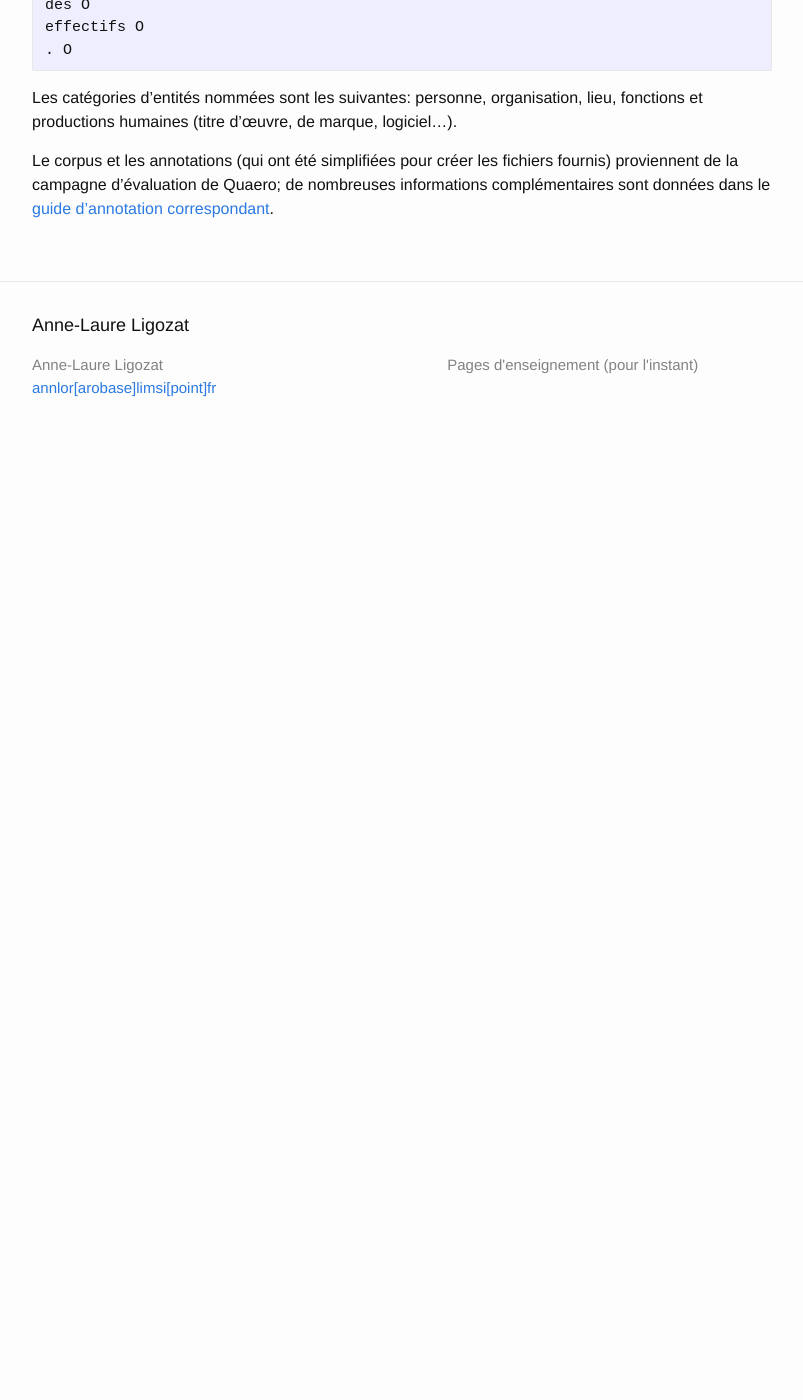
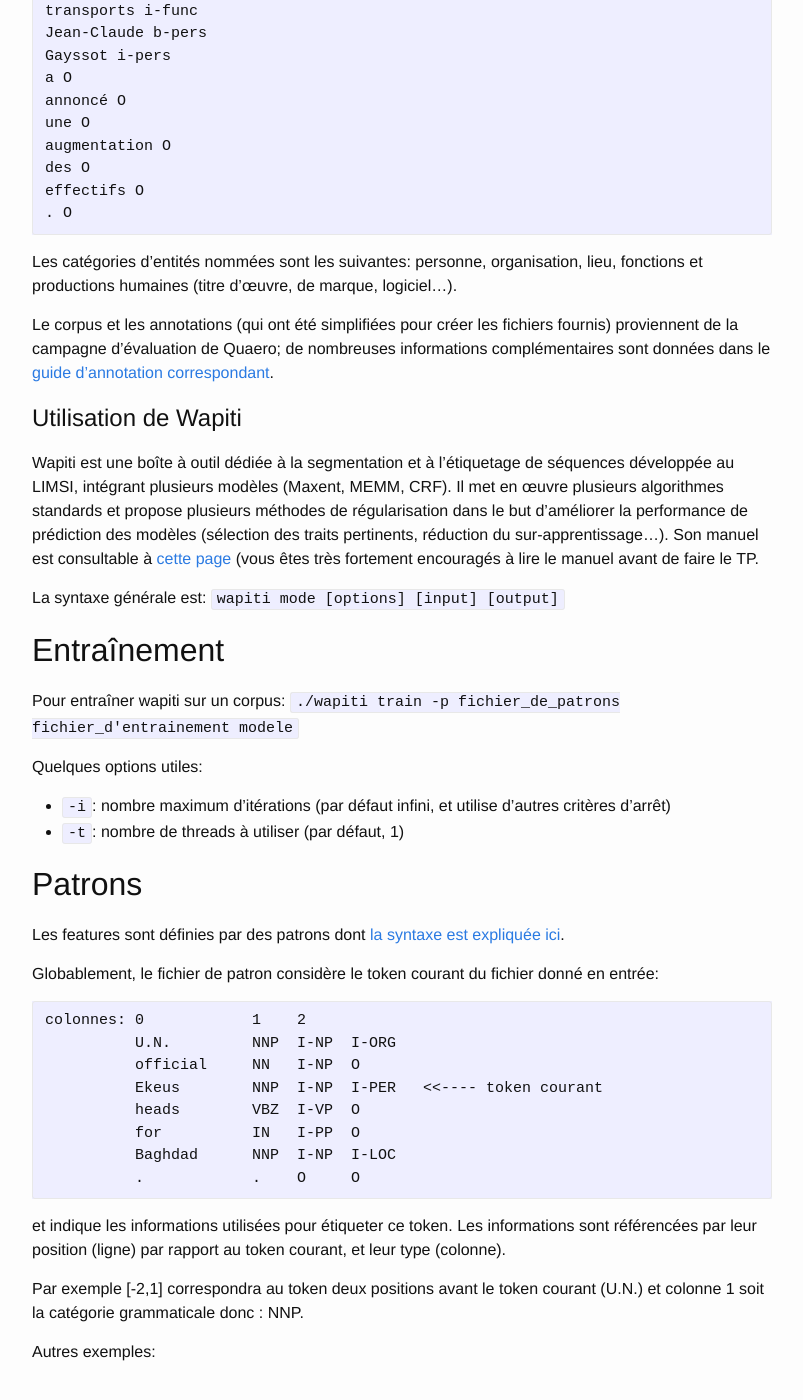
Before and after one commit to annlor/annlor.github.io, a Jekyll site: the page built from _posts/2017-09-28-aic-tp2.markdown, in a window 1280 px wide and 1400 px high, scrolled down 1728 px. Shown: the whole window, without its empty margins (238-1041 px from the left). Built offline with Jekyll 4.4.1, drawn with Linux system fonts in a browser that asks for light colours; before the commit the page ends 2187 px from its top, so only the background shows below that.

Commit message:
modif tp2

````diff
--- a/_posts/2017-09-28-aic-tp2.markdown
+++ b/_posts/2017-09-28-aic-tp2.markdown
@@ -36,17 +36,19 @@ Chacun de ces corpus est au format [Conll2003](http://www.cnts.ua.ac.be/conll200
 Les étiquettes de chunk et d'entité nommée sont au format I-TYPE qui indique que le mot fait partie d'une entité de type TYPE. Si deux entités de même type se suivent, le premier mot de la seconde aura pour étiquette B-TYPE pour indiquer qu'il s'agit d'une nouvelle entité. L'étiquette O indique que le mot ne fait pas partie d'une entité.
 
 Exemple:
-```U.N.         NNP  I-NP  I-ORG
+```
+U.N.         NNP  I-NP  I-ORG
 official     NN   I-NP  O
 Ekeus        NNP  I-NP  I-PER
 heads        VBZ  I-VP  O
 for          IN   I-PP  O
 Baghdad      NNP  I-NP  I-LOC
-.            .    O     O```
+.            .    O     O
+```
 
 Les catégories d'entités nommées sont les suivantes: personne, organisation, lieu et entité nommée diverse n'appartenant pas aux catégories précédentes (nationalité, titre d'œuvre, événement…).
 
-De nombreuses informations complémentaires sont données dans l'[article sur la campagne de Conll2003](http://annlor.github.io/conll2003_campaign.pdf).
+De nombreuses informations complémentaires sont données dans l'[article sur la campagne de Conll2003](http://annlor.github.io/docs/conll2003_campaign.pdf).
 
 
 Français
@@ -77,4 +79,39 @@ effectifs O
 ```
 Les catégories d'entités nommées sont les suivantes: personne, organisation, lieu, fonctions et productions humaines (titre d'œuvre, de marque, logiciel...).
 
-Le corpus et les annotations (qui ont été simplifiées pour créer les fichiers fournis) proviennent de la campagne d'évaluation de Quaero; de nombreuses informations complémentaires sont données dans le [guide d'annotation correspondant](https://annlor.github.io/docs/tp:quaero-guide-annotation-2011.pdf).
+Le corpus et les annotations (qui ont été simplifiées pour créer les fichiers fournis) proviennent de la campagne d'évaluation de Quaero; de nombreuses informations complémentaires sont données dans le [guide d'annotation correspondant](https://annlor.github.io/docs/quaero-guide-annotation-2011.pdf).
+
+# Utilisation de Wapiti
+
+Wapiti est une boîte à outil dédiée à la segmentation et à l'étiquetage de séquences développée au LIMSI, intégrant plusieurs modèles (Maxent, MEMM, CRF). Il met en œuvre plusieurs algorithmes standards et propose plusieurs méthodes de régularisation dans le but d’améliorer la performance de prédiction des modèles (sélection des traits pertinents, réduction du sur-apprentissage…). Son manuel est consultable à [cette page](https://wapiti.limsi.fr/manual.html) (vous êtes très fortement encouragés à lire le manuel avant de faire le TP.
+
+La syntaxe générale est:
+`wapiti mode [options] [input] [output]`
+
+## Entraînement
+Pour entraîner wapiti sur un corpus:
+`./wapiti train -p fichier_de_patrons fichier_d'entrainement modele`
+
+Quelques options utiles:
+- `-i`: nombre maximum d'itérations (par défaut infini, et utilise d'autres critères d'arrêt)
+- `-t`: nombre de threads à utiliser (par défaut, 1)
+
+## Patrons
+Les features sont définies par des patrons dont [la syntaxe est expliquée ici](https://wapiti.limsi.fr/manual.html#patterns).
+
+Globablement, le fichier de patron considère le token courant du fichier donné en entrée:
+```
+colonnes: 0            1    2
+          U.N.         NNP  I-NP  I-ORG
+          official     NN   I-NP  O
+          Ekeus        NNP  I-NP  I-PER   <<---- token courant
+          heads        VBZ  I-VP  O
+          for          IN   I-PP  O
+          Baghdad      NNP  I-NP  I-LOC
+          .            .    O     O
+```
+et indique les informations utilisées pour étiqueter ce token. Les informations sont référencées par leur position (ligne) par rapport au token courant, et leur type (colonne).
+
+Par exemple [-2,1] correspondra au token deux positions avant le token courant (U.N.) et colonne 1 soit la catégorie grammaticale donc : NNP.
+
+Autres exemples:
````
